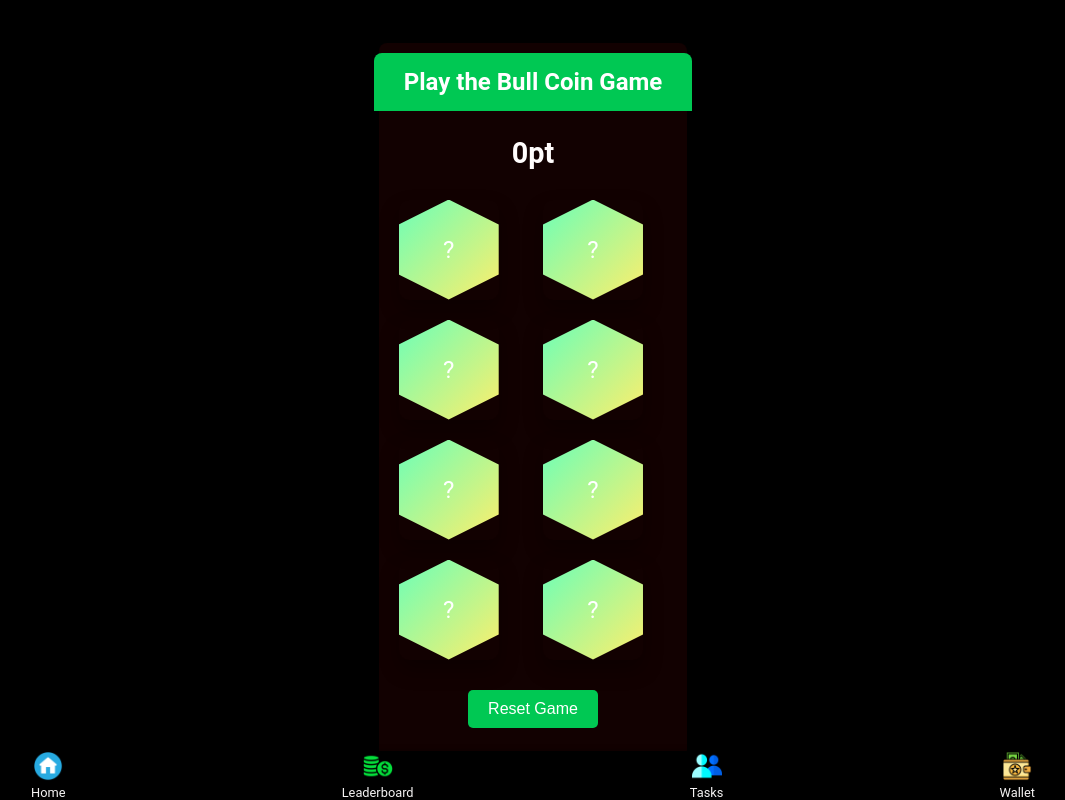
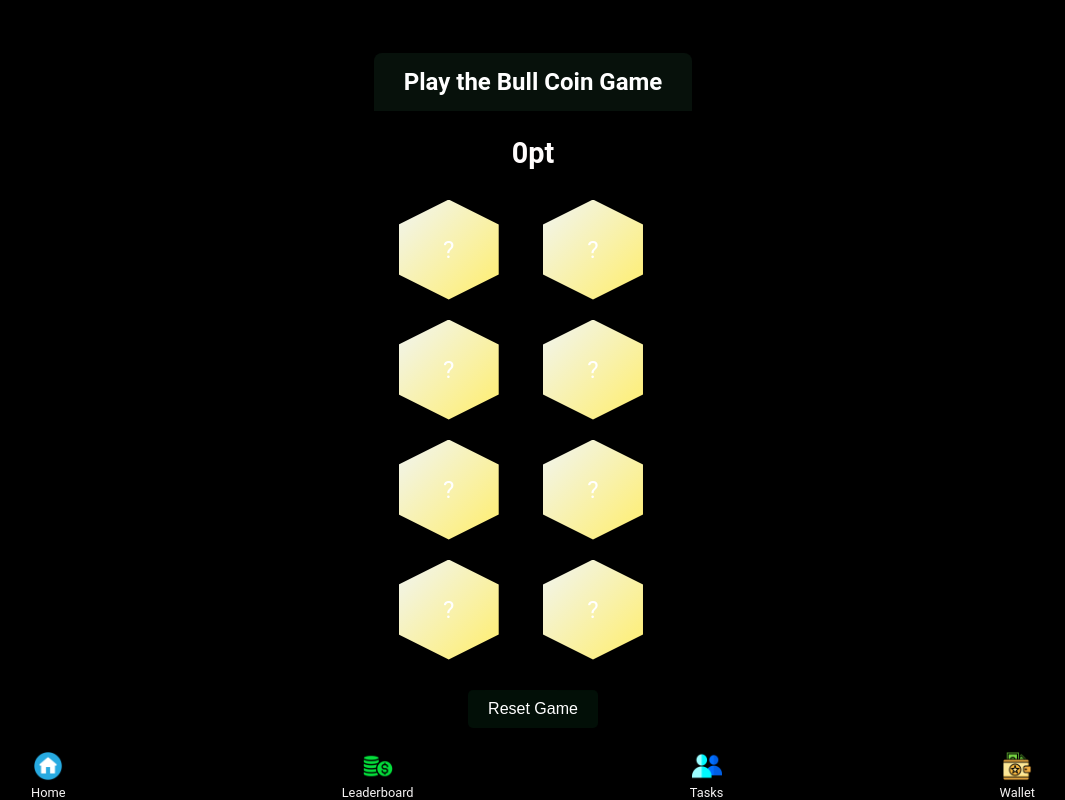
Before and after one commit to kotepeteraseh/bull-mini-app, a JavaScript app: page /game in a window 1280 px wide. Shown: the whole page, without its empty margins (107-1172 px from the left). Built offline with nearby package versions, Linux system fonts and the light colour scheme; no server answers.

Commit message:
new changes

```diff
--- a/src/components/MemoryCard.vue
+++ b/src/components/MemoryCard.vue
@@ -78,7 +78,7 @@ export default {
 
 /* Back of the card */
 .back {
-  background: linear-gradient(135deg, #6BFFB8, #ffee6b); /* Different gradient for the back */
+  background: linear-gradient(135deg, #f1f5f3, #ffee6b); /* Different gradient for the back */
   color: #fff; /* White text for contrast */
 }
 
--- a/src/pages/GamePage.vue
+++ b/src/pages/GamePage.vue
@@ -79,7 +79,7 @@ export default {
   align-items: center;
   text-align: center;
   padding: 10px;
-  background: rgb(18, 1, 1); /* Soft gray background matching Blum app aesthetics */
+  background: rgb(0, 0, 0); /* Soft gray background matching Blum app aesthetics */
   border-radius: 8px;
   box-shadow: 0 4px 8px rgba(0, 0, 0, 0.1);
   max-width: 400px; /* Limit width for mobile view */
@@ -87,7 +87,7 @@ export default {
 }
 
 header {
-  background-color: rgb(0, 200, 83); /* Header color */
+  background-color: rgb(7, 17, 11); /* Header color */
   color: white;
   padding: 15px;
   width: 100%;
@@ -119,7 +119,7 @@ h3.score {
 }
 
 .reset-btn {
-  background-color: rgb(0, 200, 83); /* Reset button color matching the header */
+  background-color: rgb(2, 15, 7); /* Reset button color matching the header */
   color: rgb(255, 255, 255);
   border: none;
   border-radius: 5px;
```
